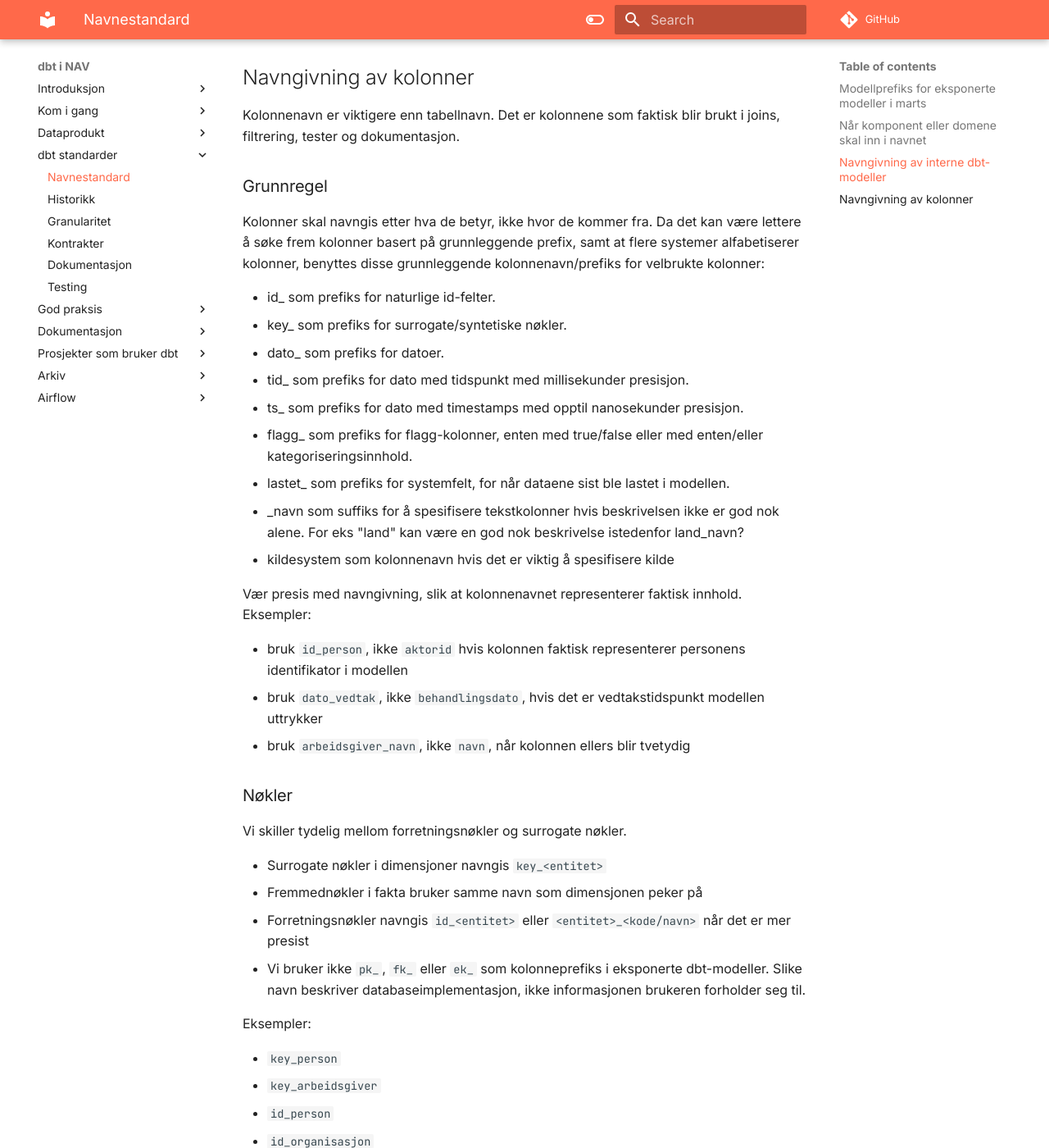
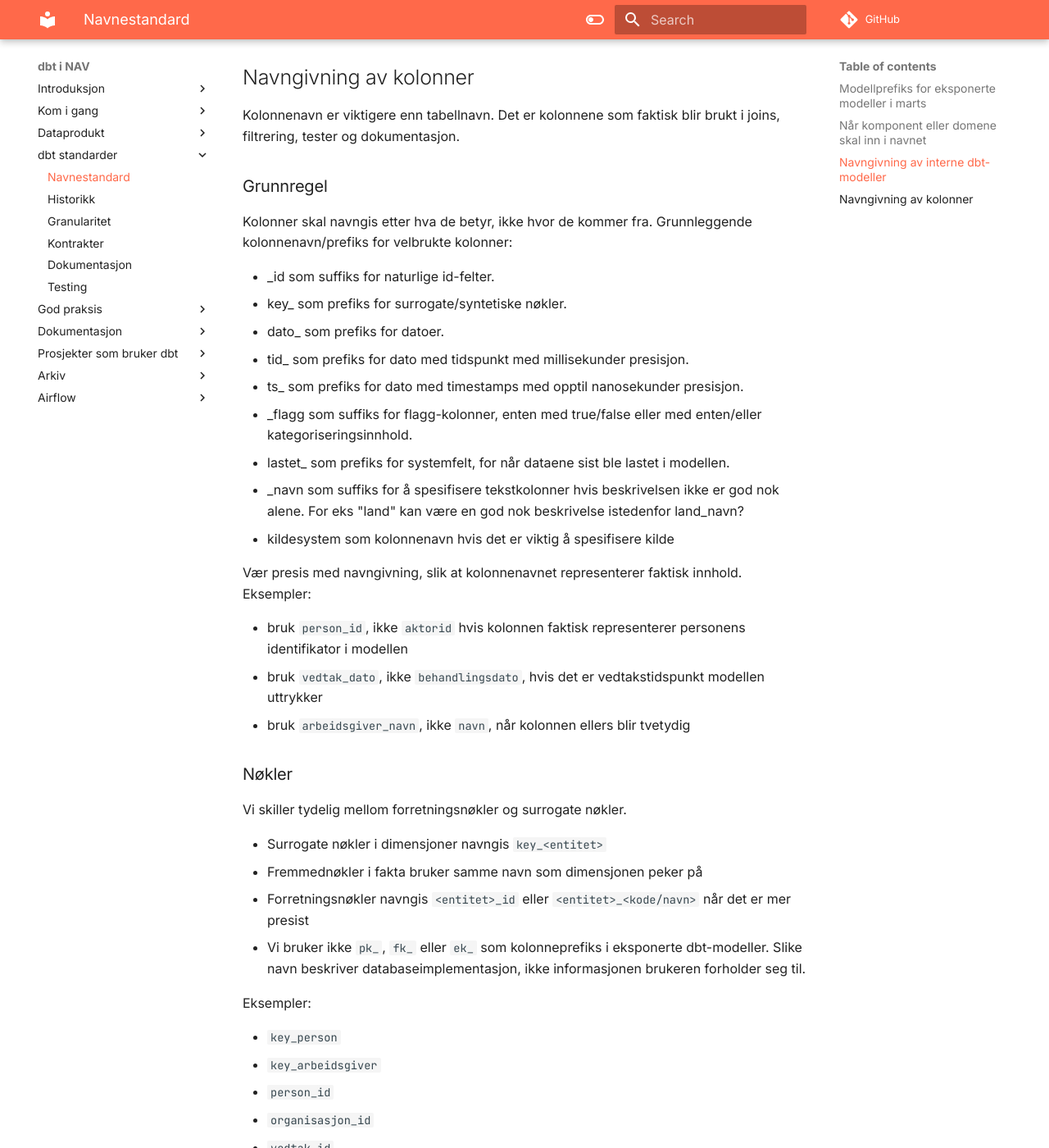
Before and after one commit to navikt/dbt-i-nav, an MkDocs documentation site: the page built from docs/dbt-kodestandard/navnestandard.md, in a window 1280 px wide and 1400 px high, scrolled down 2583 px. Shown: the whole window at 82% size. Built offline with MkDocs 1.6.1 and Material for MkDocs 9.7.7, drawn with Linux system fonts in a browser that asks for light colours; comment, search, counter and statistics services are not loaded; some of the changed text lies outside the part shown.

Commit message:
Oppdatert enkelte begrep fra prefiks til suffiks.

```diff
--- a/docs/dbt-kodestandard/navnestandard.md
+++ b/docs/dbt-kodestandard/navnestandard.md
@@ -93,14 +93,14 @@ Kolonnenavn er viktigere enn tabellnavn. Det er kolonnene som faktisk blir brukt
 
 ### Grunnregel
 
-Kolonner skal navngis etter hva de betyr, ikke hvor de kommer fra. Da det kan være lettere å søke frem kolonner basert på grunnleggende prefix, samt at flere systemer alfabetiserer kolonner, benyttes disse grunnleggende kolonnenavn/prefiks for velbrukte kolonner:
+Kolonner skal navngis etter hva de betyr, ikke hvor de kommer fra. Grunnleggende kolonnenavn/prefiks for velbrukte kolonner:
 
-- id_ som prefiks for naturlige id-felter.
+- _id som suffiks for naturlige id-felter.
 - key_ som prefiks for surrogate/syntetiske nøkler.
 - dato_ som prefiks for datoer.
 - tid_ som prefiks for dato med tidspunkt med millisekunder presisjon.
 - ts_ som prefiks for dato med timestamps med opptil nanosekunder presisjon.
-- flagg_ som prefiks for flagg-kolonner, enten med true/false eller med enten/eller kategoriseringsinnhold.
+- _flagg som suffiks for flagg-kolonner, enten med true/false eller med enten/eller kategoriseringsinnhold.
 - lastet_ som prefiks for systemfelt, for når dataene sist ble lastet i modellen.
 - _navn som suffiks for å spesifisere tekstkolonner hvis beskrivelsen ikke er god nok alene. For eks "land" kan være en god nok beskrivelse istedenfor land_navn?
 - kildesystem som kolonnenavn hvis det er viktig å spesifisere kilde
@@ -108,8 +108,8 @@ Kolonner skal navngis etter hva de betyr, ikke hvor de kommer fra. Da det kan v
 Vær presis med navngivning, slik at kolonnenavnet representerer faktisk innhold.
 Eksempler:
 
-- bruk `id_person`, ikke `aktorid` hvis kolonnen faktisk representerer personens identifikator i modellen
-- bruk `dato_vedtak`, ikke `behandlingsdato`, hvis det er vedtakstidspunkt modellen uttrykker
+- bruk `person_id`, ikke `aktorid` hvis kolonnen faktisk representerer personens identifikator i modellen
+- bruk `vedtak_dato`, ikke `behandlingsdato`, hvis det er vedtakstidspunkt modellen uttrykker
 - bruk `arbeidsgiver_navn`, ikke `navn`, når kolonnen ellers blir tvetydig
 
 ### Nøkler
@@ -118,16 +118,16 @@ Vi skiller tydelig mellom forretningsnøkler og surrogate nøkler.
 
 - Surrogate nøkler i dimensjoner navngis `key_<entitet>`
 - Fremmednøkler i fakta bruker samme navn som dimensjonen peker på
-- Forretningsnøkler navngis `id_<entitet>` eller `<entitet>_<kode/navn>` når det er mer presist
+- Forretningsnøkler navngis `<entitet>_id` eller `<entitet>_<kode/navn>` når det er mer presist
 - Vi bruker ikke `pk_`, `fk_` eller `ek_` som kolonneprefiks i eksponerte dbt-modeller. Slike navn beskriver databaseimplementasjon, ikke informasjonen brukeren forholder seg til.
 
 Eksempler:
 
 - `key_person`
 - `key_arbeidsgiver`
-- `id_person`
-- `id_organisasjon`
-- `id_vedtak`
+- `person_id`
+- `organisasjon_id`
+- `vedtak_id`
 
 
 
```
Also changed, not shown: other parts of docs/dbt-kodestandard/navnestandard.md (+3 -3 lines).
